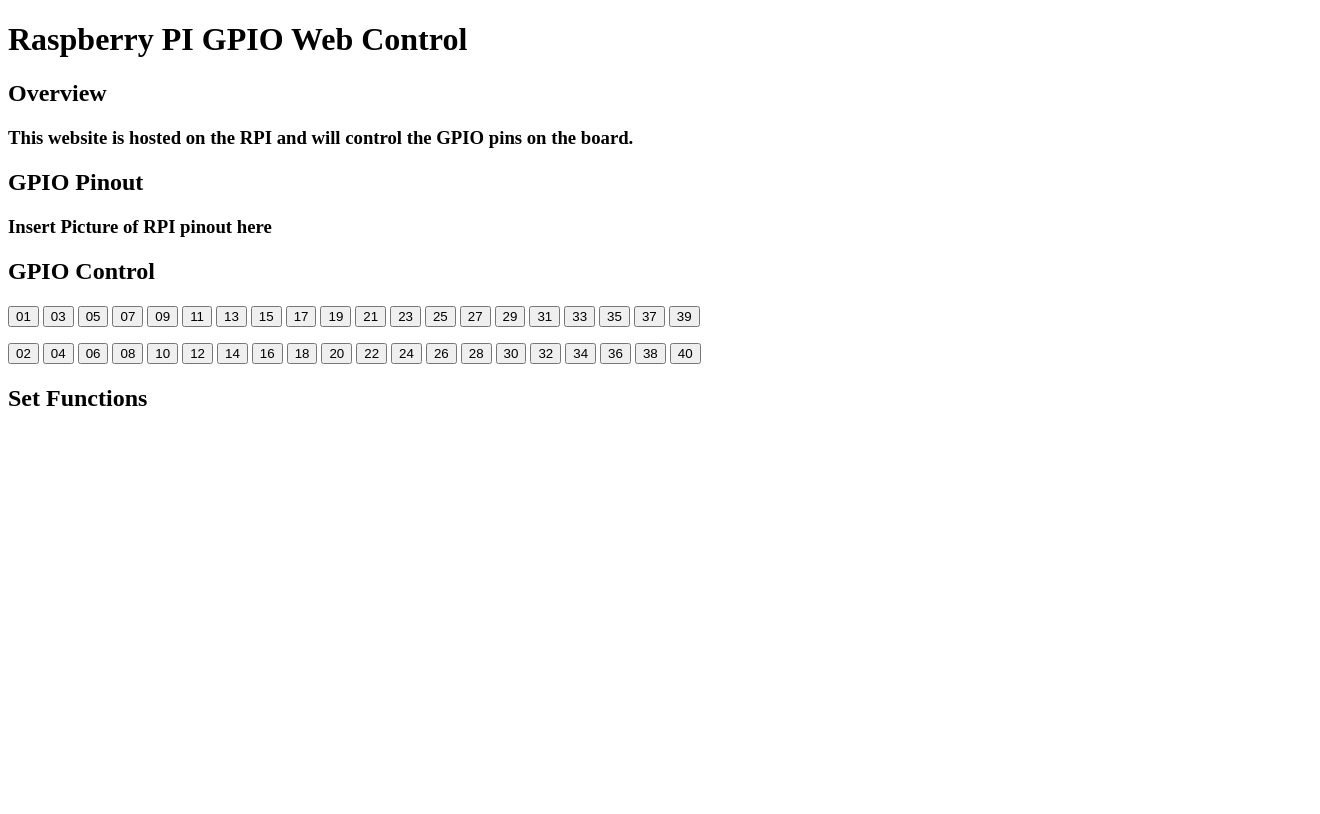
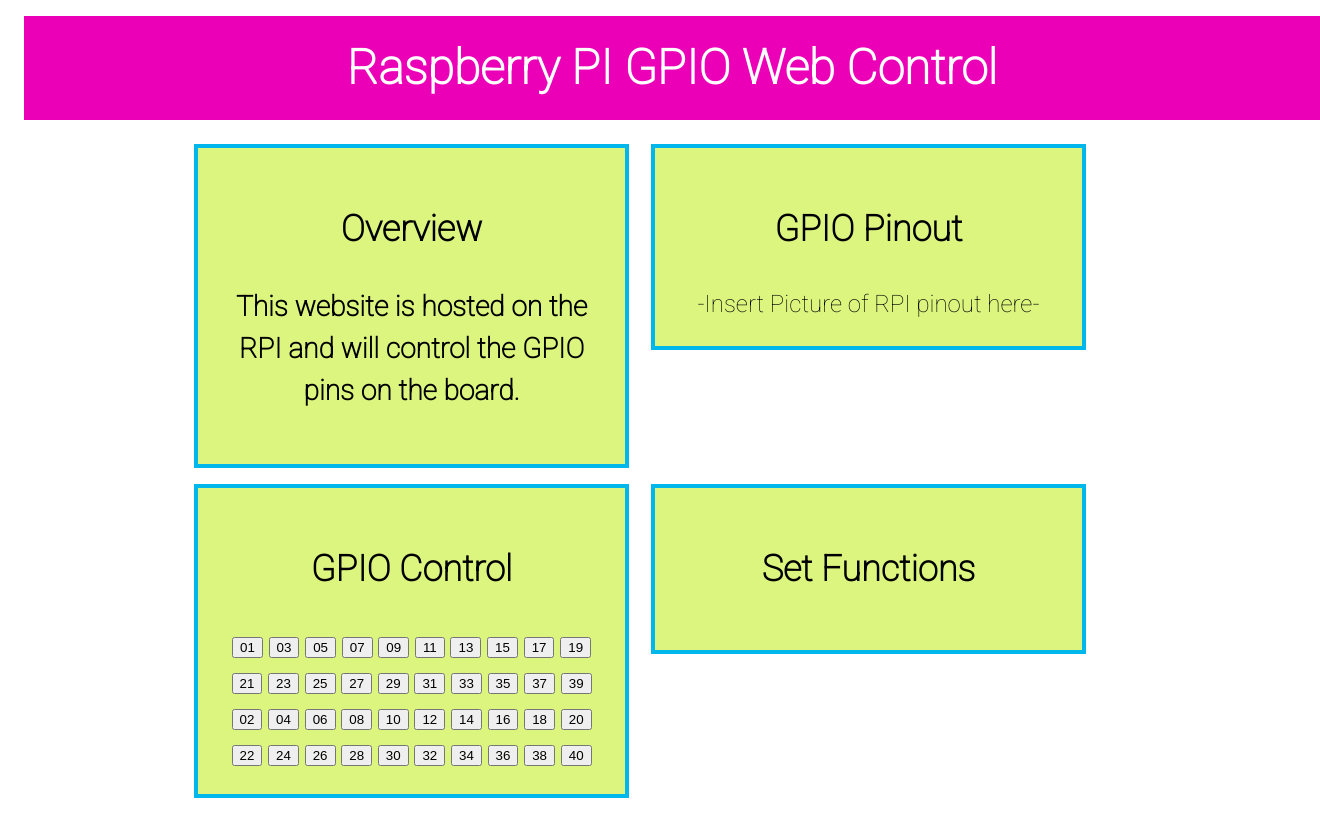
Before and after one commit to KyleMahan/MarshallSt_code, a plain HTML site: page rpi_gpio_webserver/public/index.html in a window 1280 px wide. Shown: the whole page, 1320 px wide, since content can reach past the window. Drawn offline with Linux system fonts and the light colour scheme.

Commit message:
CSS style sheets for main index and buttons

```diff
--- /dev/null
+++ b/rpi_gpio_webserver/public/buttons.css
@@ -0,0 +1,3 @@
+button#Pin01 {
+    font-family: inherit;
+}
--- /dev/null
+++ b/rpi_gpio_webserver/public/index.css
@@ -0,0 +1,42 @@
+@import url('https://fonts.googleapis.com/css2?family=Roboto:wght@100&display=swap');
+body {
+    font-family: 'Roboto', sans-serif;
+    font-size: 24px;
+    line-height: 1.5;
+    text-align: center;
+    display: block;
+}
+
+.main-header {
+    background: #Eb00B7;
+    color: white;
+    font-weight: bold;
+    display: block;
+    width: 100%;
+    padding: 16px;
+    border: none;
+    text-align: center;
+    margin: 16px;
+}
+
+.descriptions {
+    border: 4px solid #00B7EB;
+    background: rgba(183, 235, 0, .5);
+    padding: 24px;
+    text-align: center;
+    display: inline-block;
+    vertical-align: top;
+    margin: 8px;
+    width: 30%;
+}
+
+.buttons {
+    border: 4px solid #00B7EB;
+    background: rgba(183, 235, 0, .5);
+    padding: 24px;
+    text-align: center;
+    display: inline-block;
+    margin: 8px;
+    width: 30%;
+    vertical-align: top;
+}
--- a/rpi_gpio_webserver/public/index.html
+++ b/rpi_gpio_webserver/public/index.html
@@ -2,83 +2,93 @@
 <!-- Website that will be hosted on the RPi to control its GPIO pins -->
 
 <html>
+
 <head>
     <!-- Head information -->
     <title>Rpi Websocket Control</title>
+    <link rel="stylesheet" href="index.css">
+    <link rel="buttons" href="buttons.css">
 </head>
+
 <body>
     <!-- Body Section -->
-        <h1>Raspberry PI GPIO Web Control</h1>
+    <header>
+        <h1 class="main-header">Raspberry PI GPIO Web Control</h1>
+        <!-- Overview Section of the page-->
+        <section class="descriptions">
+            <h2 class="section__header">Overview</h2>
+            <h3 class="section__description"> This website is hosted on the RPI and will control the GPIO pins on the board.
+            </h3>
+        </section>
+        <section class="descriptions">
+            <!-- Picture of the RPI Pinout -->
+            <h2 class="section__header">GPIO Pinout</h2>
+            <div class="section__description">
+                -Insert Picture of RPI pinout here-
+            </div>
 
-        <!-- Overview Section of the page-->
-        <h2>Overview</h2>
-        <h3>
-            <p>
-                This website is hosted on the RPI and will control the GPIO pins on the board.
-            </p>
-        </h3>
+        </section>
+    </header>
 
-        <!-- Picture of the RPI Pinout -->
-        <h2>GPIO Pinout</h2>
-        <h3>
-            Insert Picture of RPI pinout here
-        </h3>
 
     <!-- Section that will have all of the buttons to change the RPI GPIO Values -->
-        <h2>GPIO Control</h2>
-        <h4>
-            <p>
-                <button id="Pin01" type="button">01</button>
-                <button id="Pin03" type="button">03</button>
-                <button id="Pin05" type="button">05</button>
-                <button id="Pin07" type="button">07</button>
-                <button id="Pin09" type="button">09</button>
-                <button id="Pin11" type="button">11</button>
-                <button id="Pin13" type="button">13</button>
-                <button id="Pin15" type="button">15</button>
-                <button id="Pin17" type="button">17</button>
-                <button id="Pin19" type="button">19</button>
-                <button id="Pin21" type="button">21</button>
-                <button id="Pin23" type="button">23</button>
-                <button id="Pin25" type="button">25</button>
-                <button id="Pin27" type="button">27</button>
-                <button id="Pin29" type="button">29</button>
-                <button id="Pin31" type="button">31</button>
-                <button id="Pin33" type="button">33</button>
-                <button id="Pin35" type="button">35</button>
-                <button id="Pin37" type="button">37</button>
-                <button id="Pin39" type="button">39</button>
-            </p>
-            <p>
-                <button id="Pin02" type="button">02</button>
-                <button id="Pin04" type="button">04</button>
-                <button id="Pin06" type="button">06</button>
-                <button id="Pin08" type="button">08</button>
-                <button id="Pin10" type="button">10</button>
-                <button id="Pin12" type="button">12</button>
-                <button id="Pin14" type="button">14</button>
-                <button id="Pin16" type="button">16</button>
-                <button id="Pin18" type="button">18</button>
-                <button id="Pin20" type="button">20</button>
-                <button id="Pin22" type="button">22</button>
-                <button id="Pin24" type="button">24</button>
-                <button id="Pin26" type="button">26</button>
-                <button id="Pin28" type="button">28</button>
-                <button id="Pin30" type="button">30</button>
-                <button id="Pin32" type="button">32</button>
-                <button id="Pin34" type="button">34</button>
-                <button id="Pin36" type="button">36</button>
-                <button id="Pin38" type="button">38</button>
-                <button id="Pin40" type="button">40</button>
-            </p>
-        </h4>
+    <section class="buttons">
+        <h2 class="section__header">GPIO Control</h2>
+        <div class="first-set__buttons">
+            <button class="first-set__button" id="Pin01" type="button">01</button>
+            <button class="first-set__button" id="Pin03" type="button">03</button>
+            <button class="first-set__button" id="Pin05" type="button">05</button>
+            <button class="first-set__button" id="Pin07" type="button">07</button>
+            <button class="first-set__button" id="Pin09" type="button">09</button>
+            <button class="first-set__button" id="Pin11" type="button">11</button>
+            <button class="first-set__button" id="Pin13" type="button">13</button>
+            <button class="first-set__button" id="Pin15" type="button">15</button>
+            <button class="first-set__button" id="Pin17" type="button">17</button>
+            <button class="first-set__button" id="Pin19" type="button">19</button>
+            <button class="first-set__button" id="Pin21" type="button">21</button>
+            <button class="first-set__button" id="Pin23" type="button">23</button>
+            <button class="first-set__button" id="Pin25" type="button">25</button>
+            <button class="first-set__button" id="Pin27" type="button">27</button>
+            <button class="first-set__button" id="Pin29" type="button">29</button>
+            <button class="first-set__button" id="Pin31" type="button">31</button>
+            <button class="first-set__button" id="Pin33" type="button">33</button>
+            <button class="first-set__button" id="Pin35" type="button">35</button>
+            <button class="first-set__button" id="Pin37" type="button">37</button>
+            <button class="first-set__button" id="Pin39" type="button">39</button>
+        </div>
+        <div class="second-set__buttons">
+            <button class="second-set__button" id="Pin02" type="button">02</button>
+            <button class="second-set__button" id="Pin04" type="button">04</button>
+            <button class="second-set__button" id="Pin06" type="button">06</button>
+            <button class="second-set__button" id="Pin08" type="button">08</button>
+            <button class="second-set__button" id="Pin10" type="button">10</button>
+            <button class="second-set__button" id="Pin12" type="button">12</button>
+            <button class="second-set__button" id="Pin14" type="button">14</button>
+            <button class="second-set__button" id="Pin16" type="button">16</button>
+            <button class="second-set__button" id="Pin18" type="button">18</button>
+            <button class="second-set__button" id="Pin20" type="button">20</button>
+            <button class="second-set__button" id="Pin22" type="button">22</button>
+            <button class="second-set__button" id="Pin24" type="button">24</button>
+            <button class="second-set__button" id="Pin26" type="button">26</button>
+            <button class="second-set__button" id="Pin28" type="button">28</button>
+            <button class="second-set__button" id="Pin30" type="button">30</button>
+            <button class="second-set__button" id="Pin32" type="button">32</button>
+            <button class="second-set__button" id="Pin34" type="button">34</button>
+            <button class="second-set__button" id="Pin36" type="button">36</button>
+            <button class="second-set__button" id="Pin38" type="button">38</button>
+            <button class="second-set__button" id="Pin40" type="button">40</button>
+        </div>
+    </section>
+
 
     <!-- Special Function Buttons go here -->
-        <h2>Set Functions</h2>
-        <h5>
+    <section class="buttons">
+        <h2 class="section__header">Set Functions</h2>
+        <div class="function-buttons">
             <!-- Put function buttons here -->
-        </h5>
-
+        </div>
+    </section>
 
 </body>
+
 </html>
```
Also changed, not shown: 1 other file. Lines whose indentation alone changed are shown as unchanged.
